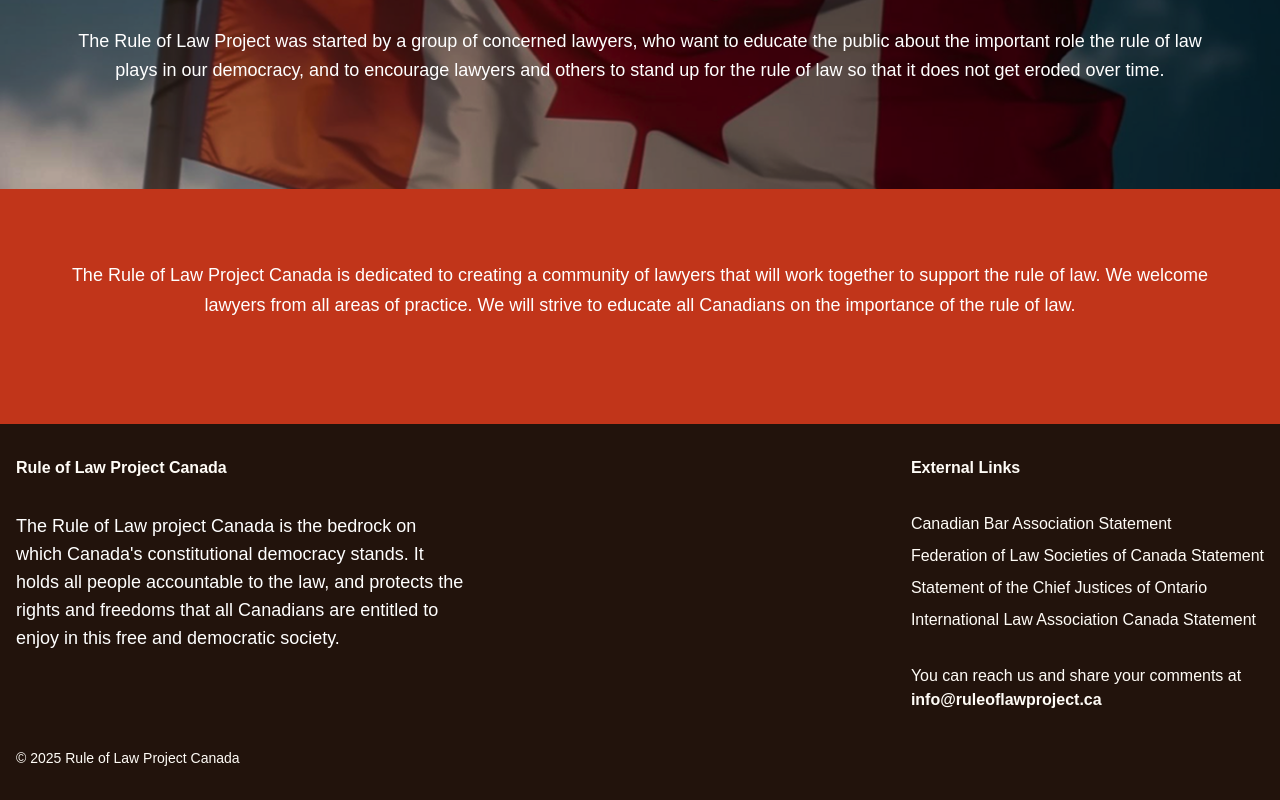
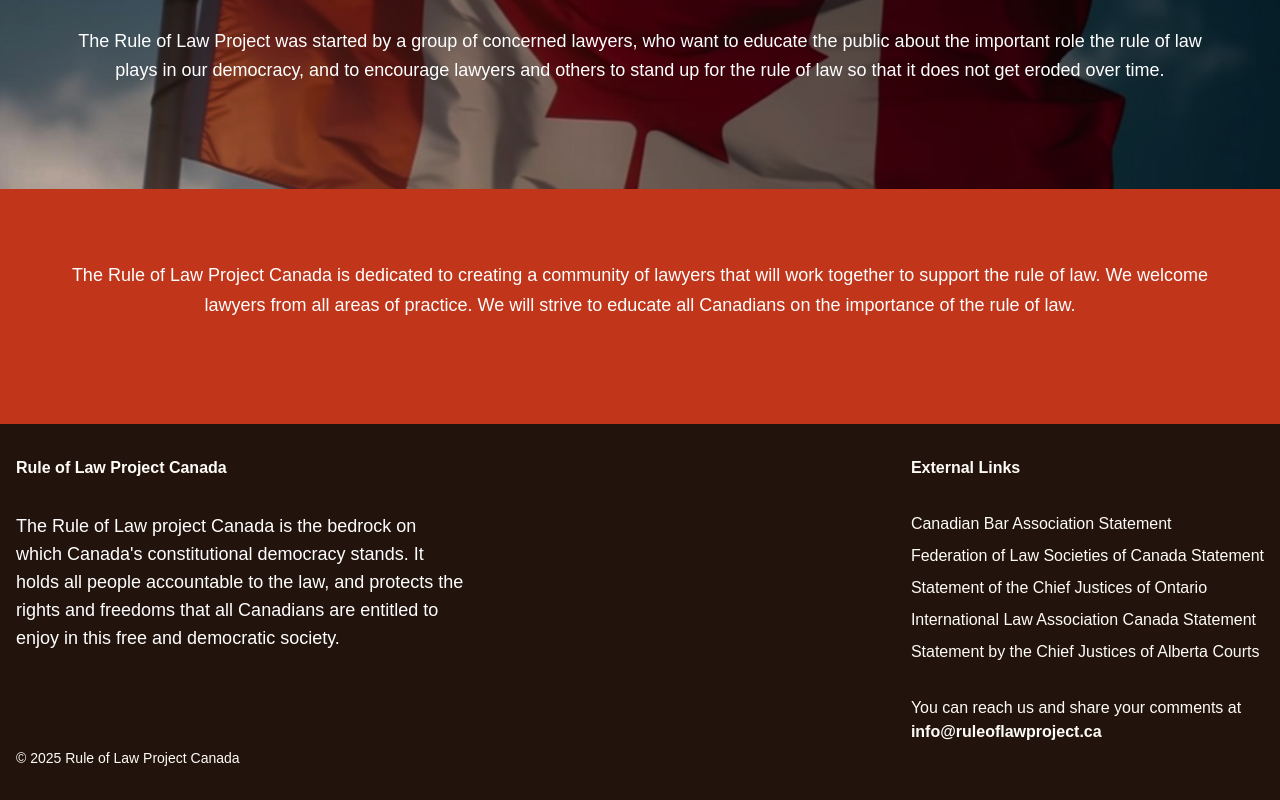
Before and after one commit to Ifeayolu/Rule-of-Law-Project-Canada, a Next.js app: page / in a window 1280 px wide. Shown: the part 3366-4166 px from the top of the page. Built offline with nearby package versions, Linux system fonts and the light colour scheme; no server answers; the database is empty.

Commit message:
chore: added an external link

```diff
--- a/components/layout/Footer.js
+++ b/components/layout/Footer.js
@@ -225,6 +225,21 @@
                   {t('intlLawStatement')}
                 </Link>
               </motion.li>
+              <motion.li
+                initial={{ opacity: 0, y: 30 }}
+                whileInView={{ opacity: 1, y: 0 }}
+                transition={{ duration: 0.8, delay: 0.2 }}
+                viewport={{ once: true }}
+              >
+                <Link
+                  href='https://albertacourts.ca/'
+                  target='_blank'
+                  rel='noopener noreferrer'
+                  className='hover:text-white transition-colors duration-300'
+                >
+                  {t('statementByChiefJustices')}
+                </Link>
+              </motion.li>
             </ul>
 
             <motion.div
```
Also changed, not shown: lib/i18n.js.
